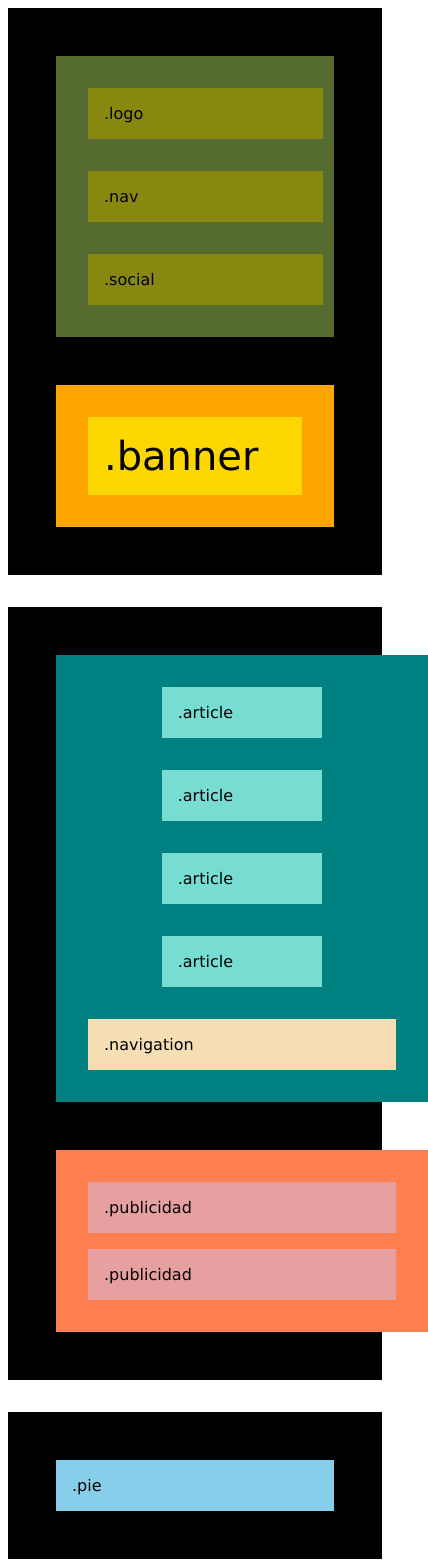
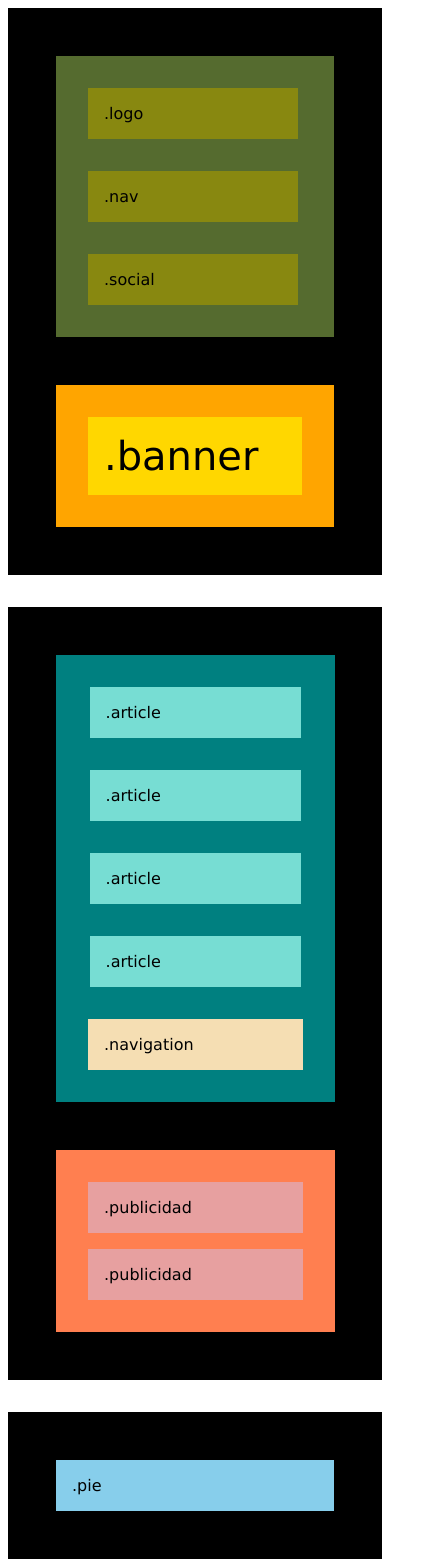
Before and after one commit to iDa-doRo/HTML-CSS-Flexbox, a plain HTML site: page index.html in a window 390 px wide. Shown: the whole page, 428 px wide, since content can reach past the window. Drawn offline with Linux system fonts and the light colour scheme.

Commit message:
S1.1 Exercise 3
This exercise proposes adapt the desktop layout into a mobilelayout, based on the provided wireframe (original-layouts/exercise3.png
The outcome uses HTML and CSS applying flexbox.

```diff
--- a/styles.css
+++ b/styles.css
@@ -131,3 +131,26 @@ article {
         margin-top: 3rem;
     }
 }
+
+/* media queries mobile */
+@media only screen and (max-width: 576px) {
+    /* header */
+    .logo, .navi, .social {
+        width: 83%;
+    }
+
+    /* main */
+    main{
+        flex-direction: column;
+    }
+    .articles {
+        width: 55vw;
+    }
+    article {
+        width: 46vw;
+    }
+    .publi {
+         width: 55vw;
+        margin-top: 3rem;
+    }
+}
```
Also changed, not shown: original-layouts/exercise3.png (added).
